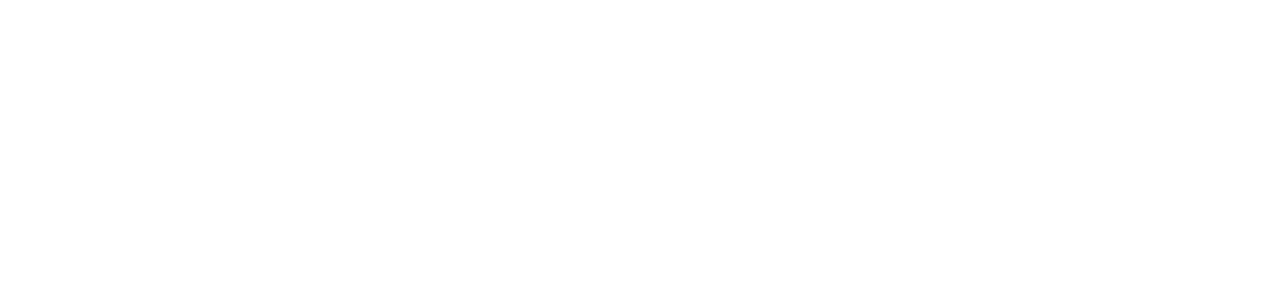
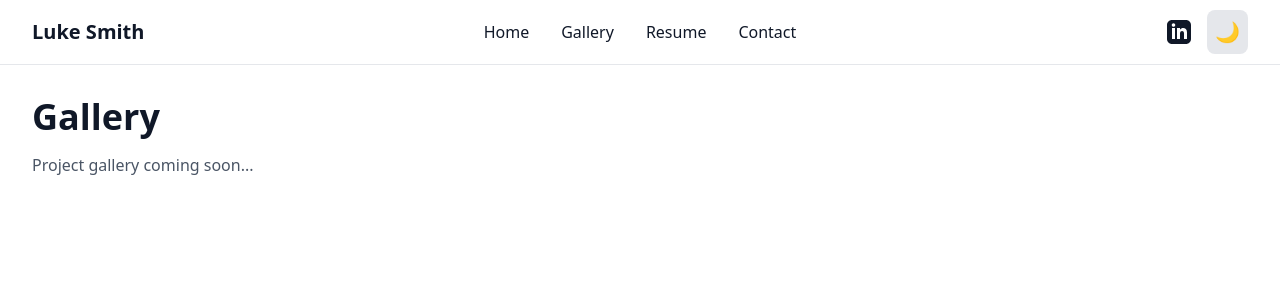
Before and after one commit to ethanjs2025/lukes-portfolio, a React (Vite) app: page /gallery in a window 1280 px wide. Before the commit this address had no page. Shown: the top 300 px of the page. Built offline with nearby package versions, Linux system fonts and the light colour scheme.

Commit message:
feat: global header

```diff
--- a/src/App.tsx
+++ b/src/App.tsx
@@ -1,15 +1,25 @@
 import { BrowserRouter, Routes, Route } from 'react-router-dom'
+import { ThemeProvider } from './context/ThemeContext'
+import Header from './components/Header'
 import Home from './pages/Home'
-import { ThemeProvider } from './context/ThemeContext'
+import Gallery from './pages/Gallery'
+import Resume from './pages/Resume'
+import Contact from './pages/Contact'
 
 function App() {
   return (
     <ThemeProvider>
       <BrowserRouter>
-        <div className="min-h-screen bg-white text-gray-900">
-          <Routes>
-            <Route path="/" element={<Home />} />
-          </Routes>
+        <div className="min-h-screen bg-white dark:bg-gray-900 text-gray-900 dark:text-white">
+          <Header />
+          <main>
+            <Routes>
+              <Route path="/" element={<Home />} />
+              <Route path="/gallery" element={<Gallery />} />
+              <Route path="/resume" element={<Resume />} />
+              <Route path="/contact" element={<Contact />} />
+            </Routes>
+          </main>
         </div>
       </BrowserRouter>
     </ThemeProvider>
--- /dev/null
+++ b/src/components/Header.tsx
@@ -0,0 +1,67 @@
+import { Link } from 'react-router-dom'
+import ThemeToggle from './ui/ThemeToggle'
+
+export default function Header() {
+  return (
+    <header className="sticky top-0 z-50 bg-white/80 dark:bg-gray-900/80 backdrop-blur-sm border-b border-gray-200 dark:border-gray-800">
+      <div className="max-w-7xl mx-auto px-4 sm:px-6 lg:px-8">
+        <div className="flex justify-between items-center h-16">
+          {/* Left: Name */}
+          <div className="flex-1">
+            <Link to="/" className="text-xl font-bold hover:text-blue-600 dark:hover:text-blue-400 transition">
+              Luke Smith
+            </Link>
+          </div>
+
+          {/* Center: Navigation */}
+          <nav className="flex-1 flex justify-center items-center gap-8">
+            <Link
+              to="/"
+              className="hover:text-blue-600 dark:hover:text-blue-400 transition"
+            >
+              Home
+            </Link>
+            <Link
+              to="/gallery"
+              className="hover:text-blue-600 dark:hover:text-blue-400 transition"
+            >
+              Gallery
+            </Link>
+            <Link
+              to="/resume"
+              className="hover:text-blue-600 dark:hover:text-blue-400 transition"
+            >
+              Resume
+            </Link>
+            <Link
+              to="/contact"
+              className="hover:text-blue-600 dark:hover:text-blue-400 transition"
+            >
+              Contact
+            </Link>
+          </nav>
+
+          {/* Right: LinkedIn + Theme toggle */}
+          <div className="flex-1 flex justify-end items-center gap-4">
+            <a
+              href="https://google.com"
+              target="_blank"
+              rel="noopener noreferrer"
+              className="hover:text-blue-600 dark:hover:text-blue-400 transition"
+              aria-label="LinkedIn"
+            >
+              <svg
+                className="w-6 h-6"
+                fill="currentColor"
+                viewBox="0 0 24 24"
+              >
+                <path d="M19 0h-14c-2.761 0-5 2.239-5 5v14c0 2.761 2.239 5 5 5h14c2.762 0 5-2.239 5-5v-14c0-2.761-2.238-5-5-5zm-11 19h-3v-11h3v11zm-1.5-12.268c-.966 0-1.75-.79-1.75-1.764s.784-1.764 1.75-1.764 1.75.79 1.75 1.764-.783 1.764-1.75 1.764zm13.5 12.268h-3v-5.604c0-3.368-4-3.113-4 0v5.604h-3v-11h3v1.765c1.396-2.586 7-2.777 7 2.476v6.759z"/>
+              </svg>
+            </a>
+            <ThemeToggle />
+          </div>
+        </div>
+      </div>
+    </header>
+  )
+}
--- /dev/null
+++ b/src/components/ui/ThemeToggle.tsx
@@ -0,0 +1,19 @@
+import { useTheme } from '../../context/ThemeContext'
+
+export default function ThemeToggle() {
+  const { theme, toggleTheme } = useTheme()
+
+  return (
+    <button
+      onClick={toggleTheme}
+      className="p-2 rounded-lg bg-gray-200 dark:bg-gray-700 hover:bg-gray-300 dark:hover:bg-gray-600 transition-colors"
+      aria-label="Toggle theme"
+    >
+      {theme === 'light' ? (
+        <span className="text-xl">🌙</span>
+      ) : (
+        <span className="text-xl">☀️</span>
+      )}
+    </button>
+  )
+}
--- /dev/null
+++ b/src/pages/Contact.tsx
@@ -0,0 +1,10 @@
+export default function Contact() {
+  return (
+    <div className="p-8">
+      <h1 className="text-4xl font-bold">Contact</h1>
+      <p className="mt-4 text-gray-600 dark:text-gray-400">
+        Contact information coming soon...
+      </p>
+    </div>
+  )
+}
--- /dev/null
+++ b/src/pages/Gallery.tsx
@@ -0,0 +1,10 @@
+export default function Gallery() {
+  return (
+    <div className="p-8">
+      <h1 className="text-4xl font-bold">Gallery</h1>
+      <p className="mt-4 text-gray-600 dark:text-gray-400">
+        Project gallery coming soon...
+      </p>
+    </div>
+  )
+}
--- a/src/pages/Home.tsx
+++ b/src/pages/Home.tsx
@@ -1,8 +1,10 @@
 export default function Home() {
     return (
-      <div>
-        <h1 className="text-4xl font-bold">Welcome to Luke's Portfolio</h1>
-        <p className="mt-4">This is the home page</p>
+      <div className="p-8">
+        <h1 className="text-4xl font-bold">Home</h1>
+        <p className="mt-4 text-gray-600 dark:text-gray-400">
+          Welcome to Luke's Portfolio
+        </p>
       </div>
     )
   }
--- /dev/null
+++ b/src/pages/Resume.tsx
@@ -0,0 +1,10 @@
+export default function Resume() {
+  return (
+    <div className="p-8">
+      <h1 className="text-4xl font-bold">Resume</h1>
+      <p className="mt-4 text-gray-600 dark:text-gray-400">
+        Resume content coming soon...
+      </p>
+    </div>
+  )
+}
```
